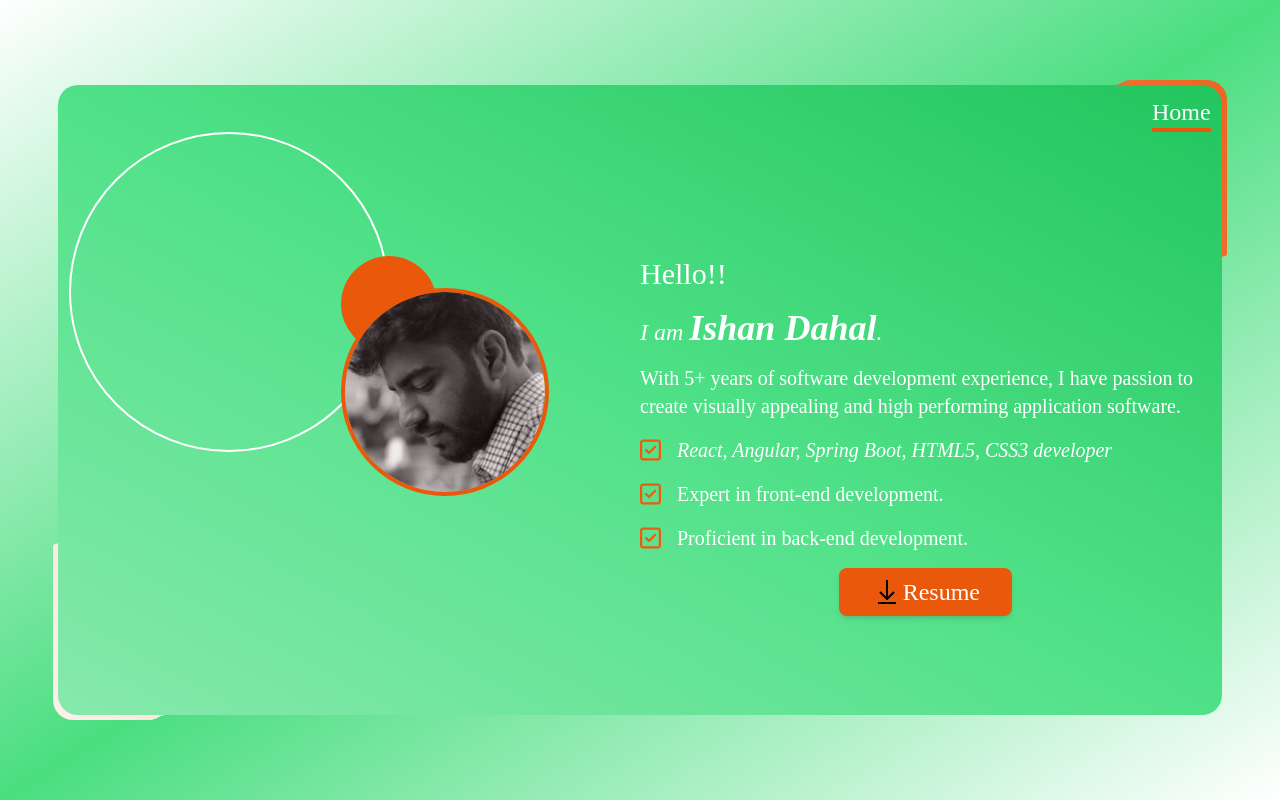
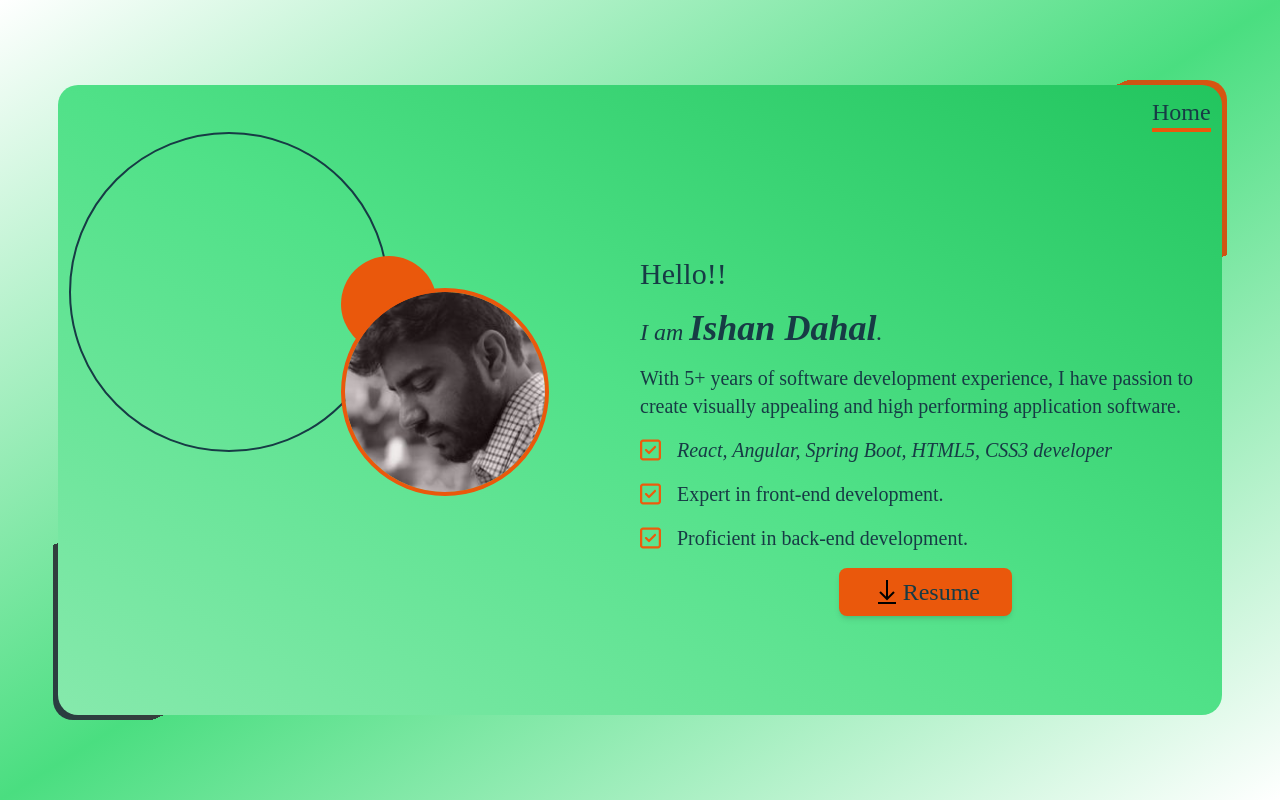
Before and after one commit to ishan72/portfolio, a React (Create React App) app: page / in a window 1280 px wide. Built offline with nearby package versions, Linux system fonts and the light colour scheme.

Commit message:
changed path

```diff
--- a/src/components/HomePageComponent.jsx
+++ b/src/components/HomePageComponent.jsx
@@ -4,18 +4,6 @@ import downloadLogo from "../assets/logos/download_icon.png";
 import HeroSection from "./sections/HeroSection";
 
 function HomePage() {
-  const downloadURL =
-    "https://github.com/ishan72/portfolio/tree/master/src/assets/IshanDahal.docx";
-  const handleDownloadButton = () => {
-    const fileName = downloadURL.split("/").pop();
-    const aTag = document.createElement("a");
-    aTag.href = downloadURL;
-    console.log(fileName);
-    aTag.setAttribute("download", fileName);
-    document.body.appendChild(aTag);
-    aTag.click();
-    aTag.remove();
-  };
   return (
     <div className="h-full bg-gradient-to-tl from-white via-green-400 to-white flex justify-center items-center">
       <div className="w-11/12 h-4/5 box">
--- a/src/components/sections/HeroSection.jsx
+++ b/src/components/sections/HeroSection.jsx
@@ -6,8 +6,11 @@ function HeroSection() {
   const DownloadPDF = () => {
     return (
       <div>
-        <a href="/Ishan_Dahal_Resume.pdf" download="Ishan_Dahal_Resume">
-          <div className="flex cursor-pointer shadow-md py-2 px-4 lg:py-2 lg:px-8 rounded-lg text-2xl bg-button2 hover:bg-gradient-to-r from-orange-600 via-orange-900 to-black">
+        <a
+          href="https://ishan72.github.io/portfolio/Ishan_Dahal_Resume.pdf"
+          download="Ishan_Dahal_Resume"
+        >
+          <div className="flex cursor-pointer shadow-md py-2 px-4 lg:py-2 lg:px-8 rounded-lg text-2xl bg-button2 hover:bg-gradient-to-r from-orange-600 via-orange-900 to-text1">
             <img src={downloadLogo} alt="Download icon" /> Resume
           </div>
         </a>
@@ -17,11 +20,11 @@ function HeroSection() {
   return (
     <div className="h-full flex justify-center items-center">
       <div className="hidden lg:flex flex-col justify-start items-start h-full flex-1">
-        <div className="border-2 border-white rounded-full relative lg:h-60 lg:w-60 xl:w-80 xl:h-80"></div>
+        <div className="border-2 border-text1 rounded-full relative lg:h-60 lg:w-60 xl:w-80 xl:h-80"></div>
         <div className="bg-borderColor rounded-full absolute lg:w-20 lg:h-20 lg:left-52 top-44 xl:w-24 xl:h-24 xl:left-72"></div>
         <div className="border-4 border-borderColor rounded-full absolute profile-pic top-52 lg:left-44 xl:left-72 w-52 h-52"></div>
       </div>
-      <div className="flex-1 flex flex-col justify-center items-start lg:justify-start lg:items-start text-white py-2 space-y-4">
+      <div className="flex-1 flex flex-col justify-center items-start lg:justify-start lg:items-start text-text1 py-2 space-y-4">
         <h1 className="text-3xl 2xl:text-4xl">Hello!!</h1>
         <h2 className="text-2xl 2xl:text-4xl italic">
           I am <strong className="text-4xl 2xl:text-6xl">Ishan Dahal</strong>.
--- a/src/components/sections/NavSection.jsx
+++ b/src/components/sections/NavSection.jsx
@@ -3,7 +3,7 @@ import React from "react";
 function NavSection() {
   return (
     <>
-      <ul className="text-white list-none flex justify-end space-x-4 cursor-pointer lg:text-xl xl:text-2xl 2xl:text-3xl">
+      <ul className="text-text1 list-none flex justify-end space-x-4 cursor-pointer lg:text-xl xl:text-2xl 2xl:text-3xl">
         <li className="border-b-4 border-borderColor">Home</li>
         {/* <li>Project</li> */}
       </ul>
--- a/src/index.css
+++ b/src/index.css
@@ -41,7 +41,7 @@
   position: absolute;
   width: 200px;
   height: 250%;
-  background-image: linear-gradient(to top, #ea580c, #ffffff);
+  background-image: linear-gradient(to top, #ea580c, #173b45);
   animation: animate 8s linear infinite;
 }
 .box::after {
--- a/tailwind.config.js
+++ b/tailwind.config.js
@@ -12,7 +12,7 @@ module.exports = {
       colors: {
         borderColor: "#ea580c",
         background1: "#42b883",
-        text1: "#35495e",
+        text1: "#173B45",
         button1: "#347474",
         button2: "#ea580c",
         background: "#EDF1D6",
```
